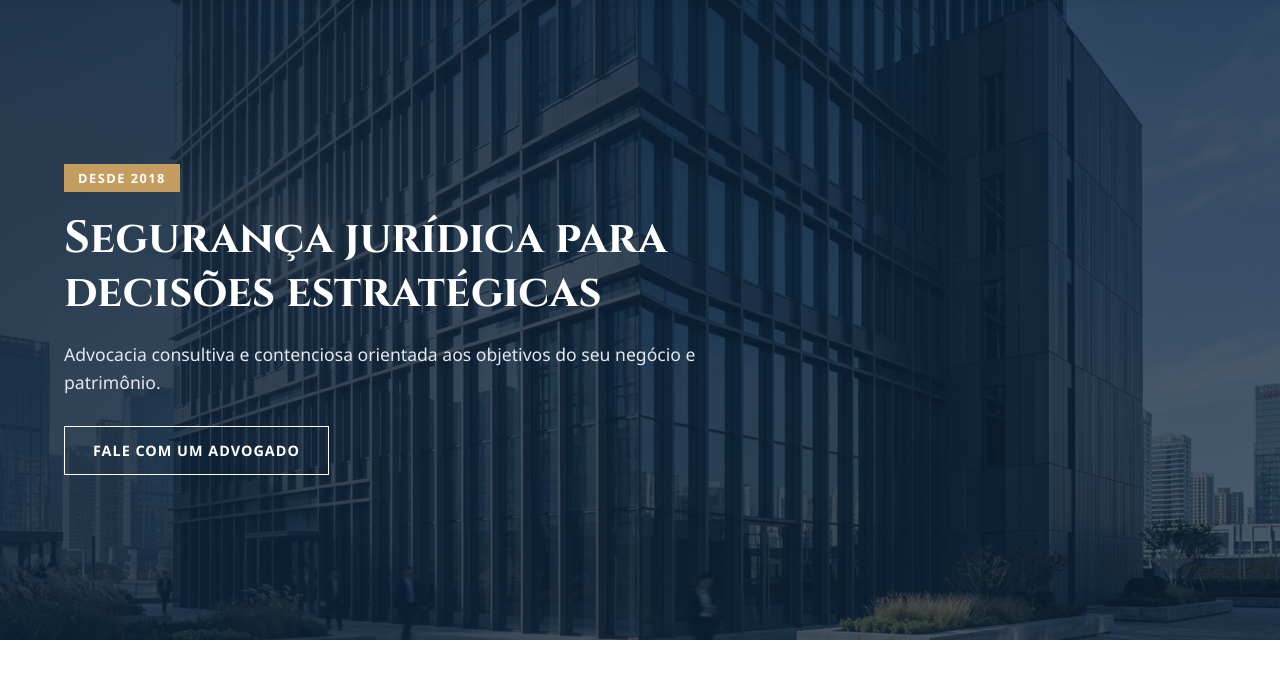
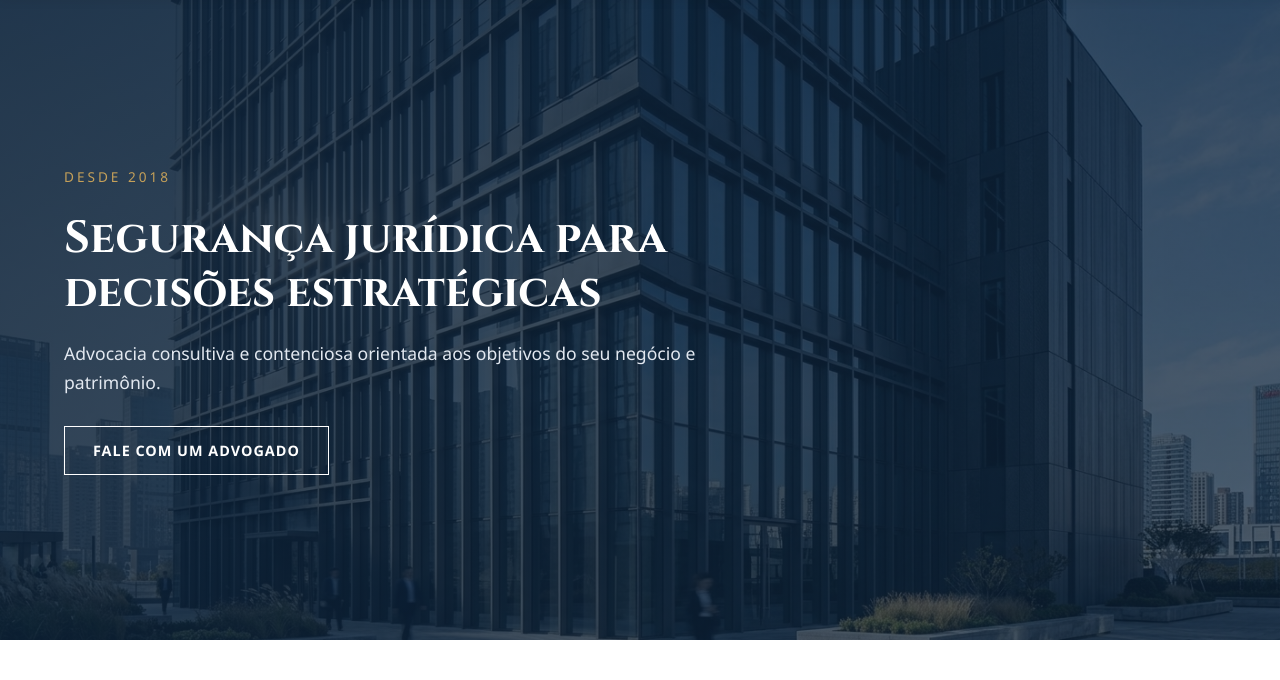
Before and after one commit to ivandsanchez/paiva-correa-site, a Flask app: page / in a window 1280 px wide; the page is wider, and only the part inside the window is pictured. Shown: the part 140-820 px from the top of that part. Run offline with Flask 3, Linux system fonts and the light colour scheme.

Commit message:
add icon

```diff
--- a/static/css/style.css
+++ b/static/css/style.css
@@ -692,15 +692,22 @@ body {
 }
 
 .hero-badge {
-    display: inline-block;
-    background-color: var(--accent-color);
-    color: #fff;
-    padding: 4px 14px;
-    font-size: 0.8rem;
-    font-weight: 600;
-    letter-spacing: 1.5px;
-    text-transform: uppercase;
-    margin-bottom: 20px;
+  display: inline-block;
+
+  /* Remove a cor sólida e bordas de bloco */
+  background: transparent;
+  padding: 0;
+  border-radius: 0;
+
+  /* Tipografia sutil e sofisticada */
+  font-size: 0.85rem;          /* Tamanho pequeno e elegante */
+  font-weight: 300;            /* Letra fina (Light) */
+  text-transform: uppercase;   /* Caixa alta */
+  letter-spacing: 3px;         /* Espaçamento amplo entre as letras */
+
+  /* Cor e posição */
+  color: #c5a059;              /* Dourado discreto (ou use #ffffff para branco) */
+  margin-bottom: 1.5rem;       /* Espaço entre a tag e o título */
 }
 
 .hero h1 {
--- a/templates/index.html
+++ b/templates/index.html
@@ -6,7 +6,7 @@
     <link rel="stylesheet" href="{{ url_for('static', filename='css/style.css') }}">
     <title>Paiva e Correa | Sociedade de Advogados</title>
     <link rel="stylesheet" href="style.css">
-
+    <link rel="icon" type="image/png" href="static/img/favicon.png">
     <!-- FontAwesome for Icons -->
     <link rel="stylesheet" href="https://cdnjs.cloudflare.com/ajax/libs/font-awesome/6.4.0/css/all.min.css">
 
```
Also changed, not shown: static/img/favicon.png (added).
